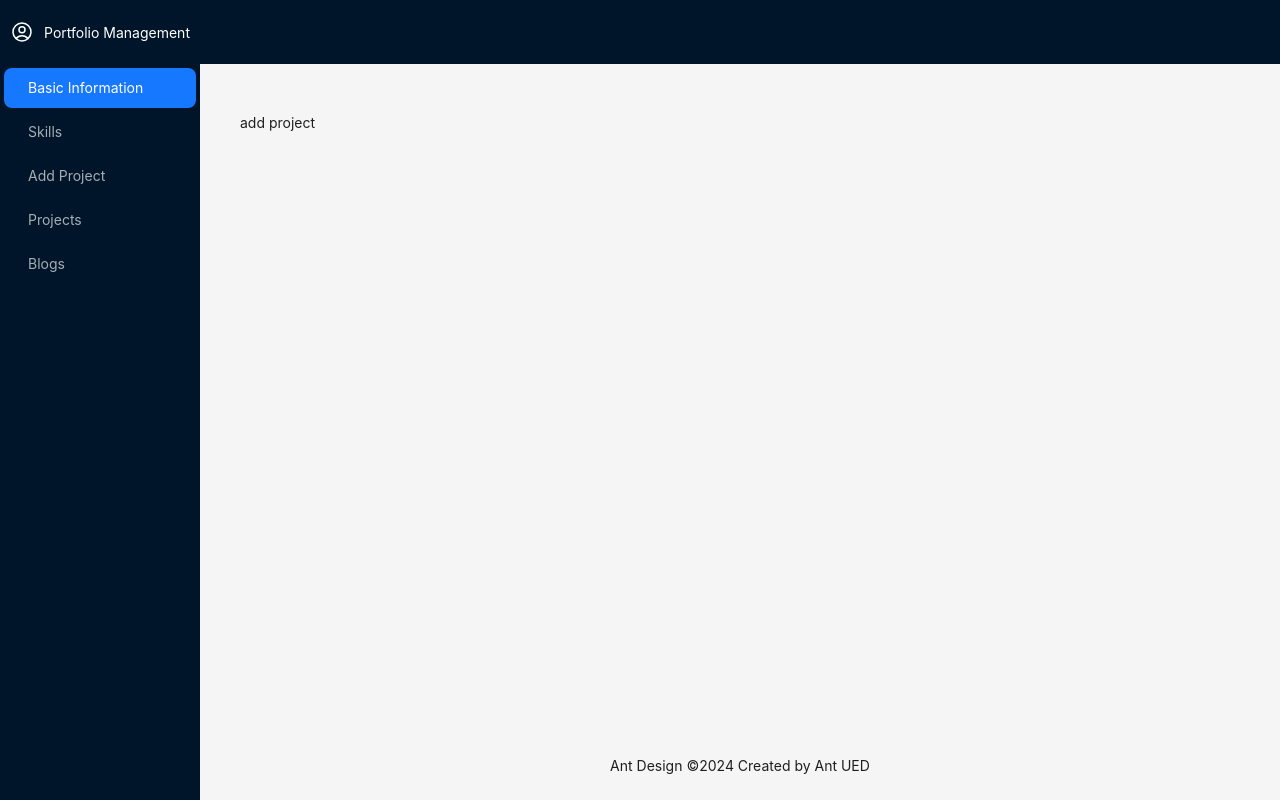
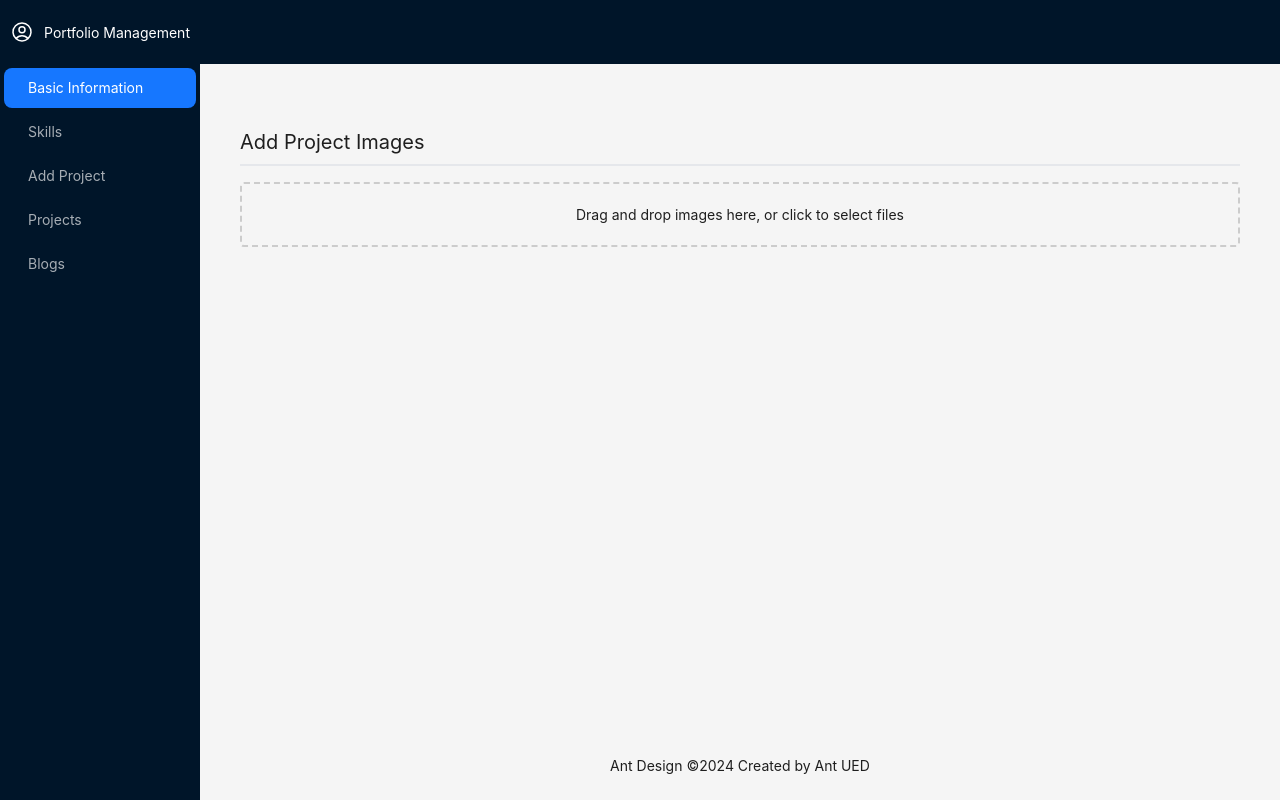
Before and after one commit to maniksarker25/portfolio-dashboard-client, a React (Vite) app: page /add-project in a window 1280 px wide. Built offline with nearby package versions, Linux system fonts and the light colour scheme.

Commit message:
make multiple file uploader in add project

```diff
--- a/package.json
+++ b/package.json
@@ -16,10 +16,12 @@
     "axios": "^1.7.2",
     "react": "^18.2.0",
     "react-dom": "^18.2.0",
+    "react-dropzone": "^14.2.3",
     "react-hook-form": "^7.52.0",
     "react-hot-toast": "^2.4.1",
     "react-redux": "^9.1.2",
-    "react-router-dom": "^6.24.0"
+    "react-router-dom": "^6.24.0",
+    "sweetalert2": "^11.12.1"
   },
   "devDependencies": {
     "@types/node": "^20.14.9",
--- /dev/null
+++ b/src/components/ui/addProject/AddProjectContainer.tsx
@@ -0,0 +1,103 @@
+/* eslint-disable @typescript-eslint/no-explicit-any */
+import { Row } from "antd";
+import { useState } from "react";
+import { compressAndConvertToBase64 } from "../../../config/base64";
+import Swal from "sweetalert2";
+import { useDropzone } from "react-dropzone";
+const AddProjectContainer = () => {
+  const [projectImages, setProjectImages] = useState<string[]>([]);
+  const maxImages: number = 10;
+  const minImages: number = 5;
+  // carusel images code here
+  const onDrop = async (acceptedFiles: any) => {
+    if (projectImages.length + acceptedFiles.length <= maxImages) {
+      let fileError = false;
+      const base64Images = await Promise.all(
+        // eslint-disable-next-line @typescript-eslint/no-explicit-any
+        acceptedFiles.map((file: any) => {
+          if (file.size > 2 * 1024 * 1024) {
+            return (fileError = true);
+          } else {
+            return compressAndConvertToBase64(file, 800, 600, 0.8);
+          }
+        })
+      );
+
+      if (fileError) {
+        Swal.fire({
+          icon: "error",
+          title: "Oops...",
+          text: "Something went wrong!",
+          footer:
+            "File size exceeds the limit (2MB). Please choose a smaller file.",
+        });
+      } else {
+        setProjectImages([...projectImages, ...base64Images]);
+      }
+    }
+  };
+  const { getRootProps, getInputProps, isDragActive } = useDropzone({ onDrop });
+  return (
+    <div>
+      <Row justify={"center"}>
+        <div className="mb-4 w-full max-w-screen-lg">
+          <h2 className="my-4 text-xl pb-2 border-b-2">Add Project Images</h2>
+
+          <div>
+            <div
+              {...getRootProps()}
+              style={{
+                border: "2px dashed #cccccc",
+                borderRadius: "4px",
+                padding: "20px",
+                textAlign: "center",
+                cursor: "pointer",
+              }}
+            >
+              <input {...getInputProps()} />
+              {isDragActive ? (
+                <p>Drop the images here...</p>
+              ) : (
+                <p>Drag and drop images here, or click to select files</p>
+              )}
+            </div>
+
+            {projectImages.length > 0 && (
+              <div>
+                <h4>Uploaded Carusel Images:</h4>
+                <ul className="grid grid-cols-5 gap-x-4 mt-4">
+                  {projectImages.map((image, index) => (
+                    <li key={index}>
+                      <img
+                        src={image}
+                        alt={`uploaded-${index}`}
+                        style={{
+                          width: "100%",
+                          height: "100px",
+                        }}
+                      />
+                    </li>
+                  ))}
+                </ul>
+              </div>
+            )}
+
+            {projectImages.length < minImages && projectImages.length !== 0 && (
+              <p style={{ color: "red" }}>
+                Please upload a minimum of {minImages} images.
+              </p>
+            )}
+
+            {projectImages.length > maxImages && (
+              <p style={{ color: "red" }}>
+                You can't upload more than {maxImages} images.
+              </p>
+            )}
+          </div>
+        </div>
+      </Row>
+    </div>
+  );
+};
+
+export default AddProjectContainer;
--- /dev/null
+++ b/src/components/ui/project/ProjectContainer.tsx
@@ -0,0 +1,5 @@
+const ProjectContainer = () => {
+  return <div>Project container</div>;
+};
+
+export default ProjectContainer;
--- /dev/null
+++ b/src/config/base64.ts
@@ -0,0 +1,57 @@
+export function compressAndConvertToBase64(
+  file: File,
+  maxWidth: number,
+  maxHeight: number,
+  quality: number
+): Promise<string> {
+  return new Promise<string>((resolve, reject) => {
+    const reader = new FileReader();
+
+    reader.readAsDataURL(file);
+
+    reader.onload = (event: ProgressEvent<FileReader>) => {
+      const img = new Image();
+
+      img.onload = () => {
+        const canvas = document.createElement("canvas");
+        let width = img.width;
+        let height = img.height;
+
+        // Calculate new dimensions while maintaining aspect ratio
+        if (width > maxWidth) {
+          height *= maxWidth / width;
+          width = maxWidth;
+        }
+
+        if (height > maxHeight) {
+          width *= maxHeight / height;
+          height = maxHeight;
+        }
+
+        canvas.width = width;
+        canvas.height = height;
+
+        const ctx = canvas.getContext("2d");
+
+        if (ctx) {
+          ctx.drawImage(img, 0, 0, width, height);
+          // Convert canvas content to base64
+          const base64String = canvas.toDataURL("image/jpeg", quality);
+          resolve(base64String);
+        } else {
+          reject(new Error("Could not get canvas context"));
+        }
+      };
+
+      img.onerror = () => reject(new Error("Failed to load image"));
+
+      if (event.target && event.target.result) {
+        img.src = event.target.result as string;
+      } else {
+        reject(new Error("FileReader event target is null"));
+      }
+    };
+
+    reader.onerror = () => reject(new Error("Failed to read file"));
+  });
+}
--- a/src/pages/AddProject.tsx
+++ b/src/pages/AddProject.tsx
@@ -1,5 +1,11 @@
+import AddProjectContainer from "../components/ui/addProject/AddProjectContainer";
+
 const AddProject = () => {
-  return <div>add project</div>;
+  return (
+    <div>
+      <AddProjectContainer />
+    </div>
+  );
 };
 
 export default AddProject;
--- a/src/pages/Projects.tsx
+++ b/src/pages/Projects.tsx
@@ -1,5 +1,11 @@
+import ProjectContainer from "../components/ui/project/ProjectContainer";
+
 const Projects = () => {
-  return <div>Projects</div>;
+  return (
+    <div>
+      <ProjectContainer />
+    </div>
+  );
 };
 
 export default Projects;
```
Also changed, not shown: 1 other file (tests, documents, lock files or other folders).
